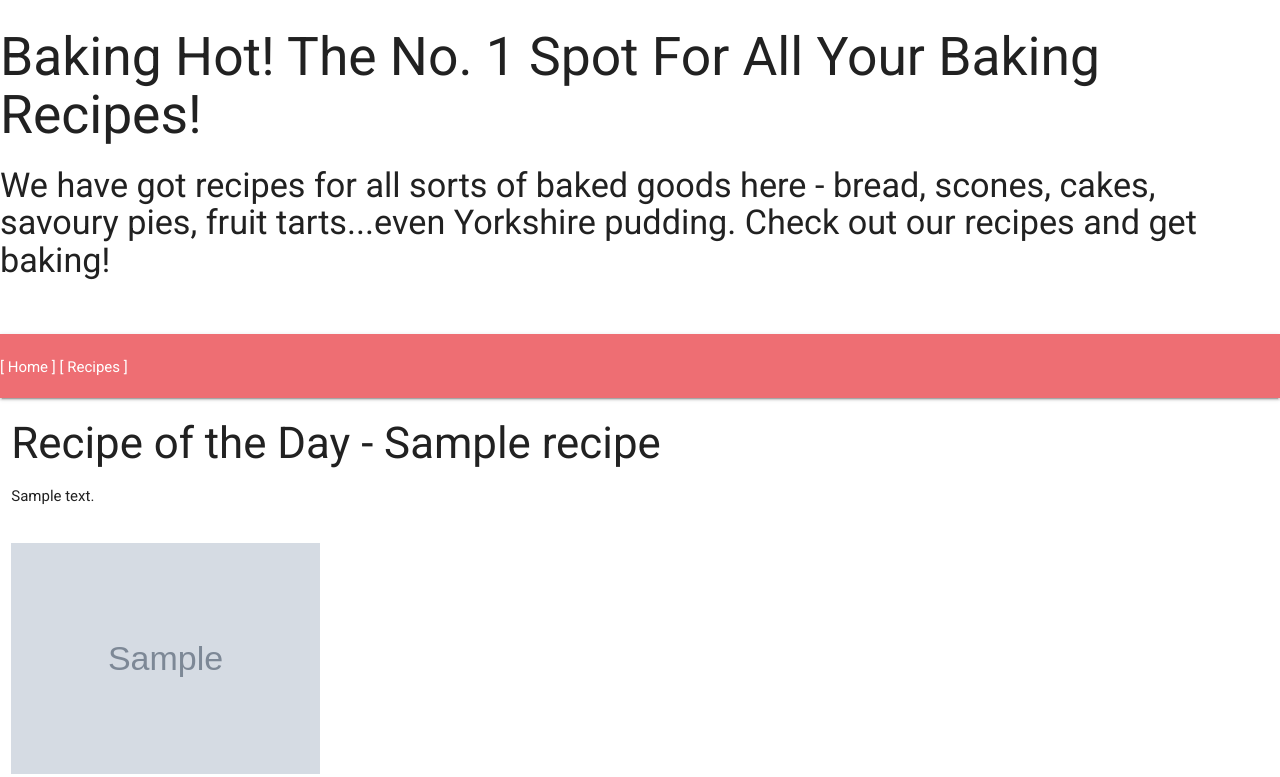
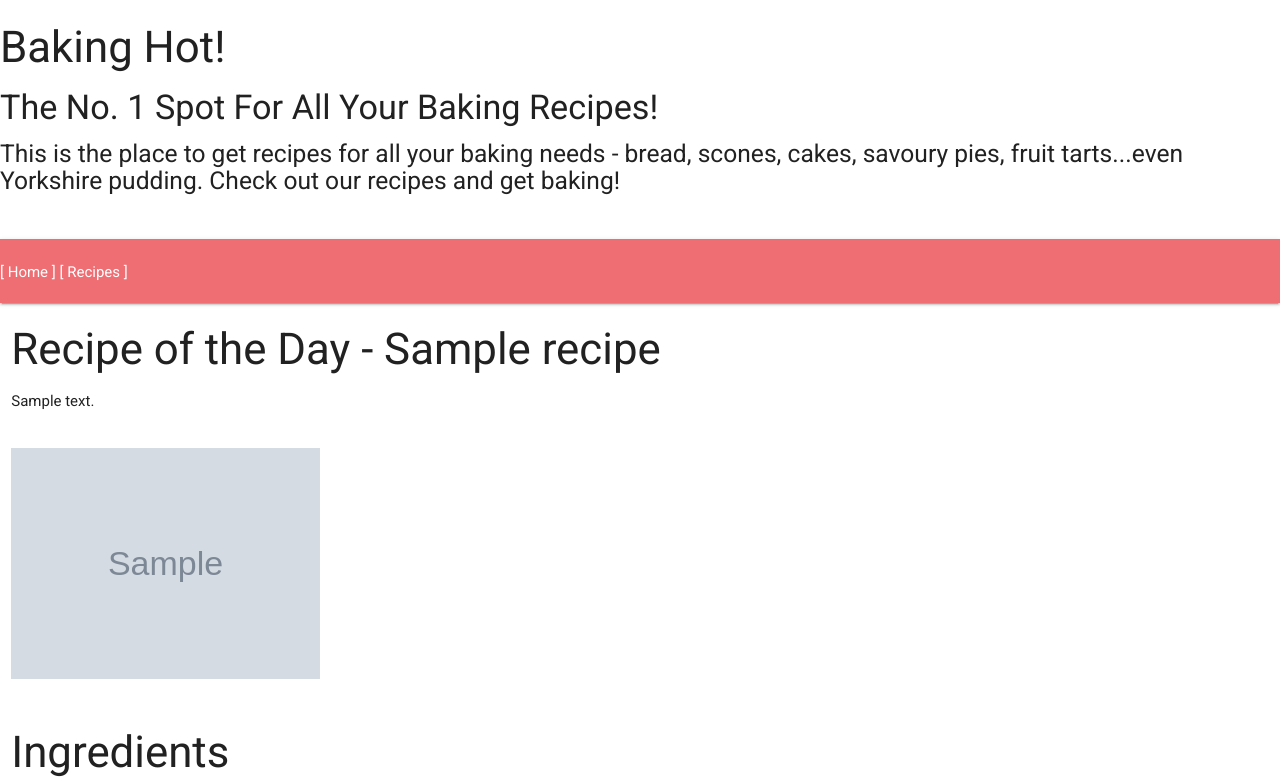
Before and after one commit to kevald1963/milestone-3-recipe-application, a Flask app: page / in a window 1280 px wide. Shown: the top 777 px of the page. Run offline with Flask 2, Linux system fonts and the light colour scheme; grey boxes marked "Sample" are stand-in pictures; a database or web service that is not in the repository returns one stand-in record (values such as "Sample title"); some libraries are stand-ins or nearby versions.

Commit message:
All fields in edit_recipe.html now update to mongoDB, except temperaturewhich is update a null value. To be investigated.

```diff
--- a/run.py
+++ b/run.py
@@ -2,6 +2,7 @@ import os
 import math
 import datetime
 import pytz
+from datetime import datetime
 from flask import Flask, render_template, redirect, request, url_for
 from flask_pymongo import PyMongo
 from bson.objectid import ObjectId
@@ -98,8 +99,8 @@ def insert_recipe():
     ingredients = request.form.getlist("ingredients[]")
     method = request.form.getlist("method[]")
 
-    temperature_value = int(request.form.get("temperature-value"))
-    temperature_type = request.form.get("temperature-type")
+    temperature_value = int(request.form.get("temperature_value"))
+    temperature_type = request.form.get("temperature_type")
 
     # Call temperature conversion functions to populate the temperature object.
     temperature_object = compute_temperature_settings(temperature_value, temperature_type)
@@ -151,6 +152,17 @@ def edit_recipe(_id):
 @app.route('/update_recipe/<_id>', methods=["POST"])
 def update_recipe(_id):
     recipes = mongo.db.recipes
+
+    # Multi-line input elements need converted to a list before saving to MongoDB.
+    ingredients = request.form.getlist("ingredients[]")
+    method = request.form.getlist("method[]")
+
+    temperature_value = int(request.form.get("temperature_value"))
+    temperature_type = request.form.get("temperature_type")
+
+    # Call temperature conversion functions to populate the temperature object.
+    temperature_object = compute_temperature_settings(temperature_value, temperature_type)
+
     recipes.update({"_id": ObjectId(_id)},
     {
         "category": request.form.get("category_name"),
@@ -160,10 +172,10 @@ def update_recipe(_id):
         "method": method,
         "temperature": temperature_object,
         "cooking_time": request.form.get("cooking_time"),
-        "posted_by": request.form.get("username"),
-        "date_posted": request.form.get("date_posted"),
-        "date_last_updated": datetime.datetime.utcnow(),
-        "popular_recipe": request.form.get("popular_recipe")
+        "posted_by": request.form.get("posted_by"),
+        "date_posted": datetime.strptime(request.form.get("date_posted"), '%Y-%m-%d %H:%M:%S'),
+        "date_last_updated": datetime.utcnow(),
+        "popular_recipe": request.form.get("popular_recipe", False)
     })
     return redirect(gitpod_url + 'recipes')
     #return redirect(url_for('recipes'))
--- a/templates/base.html
+++ b/templates/base.html
@@ -19,7 +19,8 @@
     <header class="container-fluid">
         <div class="row">
             <div class="col s12"></div>
-                <h2>Baking Hot! The No. 1 Spot For All Your Baking Recipes!</h2>
+                <h3>Baking Hot!</h3>
+                <h4>The No. 1 Spot For All Your Baking Recipes!</h4>
                 <!-- Home page content only here. -->
                 {% block content_home %}
                 {% endblock %}
--- a/templates/edit_recipe.html
+++ b/templates/edit_recipe.html
@@ -136,9 +136,12 @@
 
         <!-- USER NAME / POSTED BY (READ ONLY)  -->
         <div class="row">
-            <div class="col s6">
+            <div class="input-field s3">
                 <i class="material-icons prefix">person</i>
                 <label for="icon_prefix">Posted by {{ recipe.posted_by }} on {{ recipe.date_posted.strftime('%d/%m/%Y') }} at {{ recipe.date_posted.strftime('%H:%M') }}.</label>
+                <br>
+                <input hidden id="date_posted" name="date_posted" type="text" class="validate" value="{{ recipe.date_posted }}"/>
+                <input hidden id="posted_by" name="posted_by" type="text" class="validate" value="{{ recipe.posted_by }}"/>
             </div>
         </div>
 
--- a/templates/index.html
+++ b/templates/index.html
@@ -1,10 +1,10 @@
 {% extends 'base.html' %}
 
 {% block content_home %}
-<h4>
-    We have got recipes for all sorts of baked goods here - bread, scones, cakes, savoury pies,
+<h5>
+    This is the place to get recipes for all your baking needs - bread, scones, cakes, savoury pies,
     fruit tarts...even Yorkshire pudding. Check out our recipes and get baking!</p>
-</h4>
+</h5>
 {% endblock %}
 
 {% block content %}
```
Also changed, not shown: templates/add_recipe.html (+5 -5 lines).
